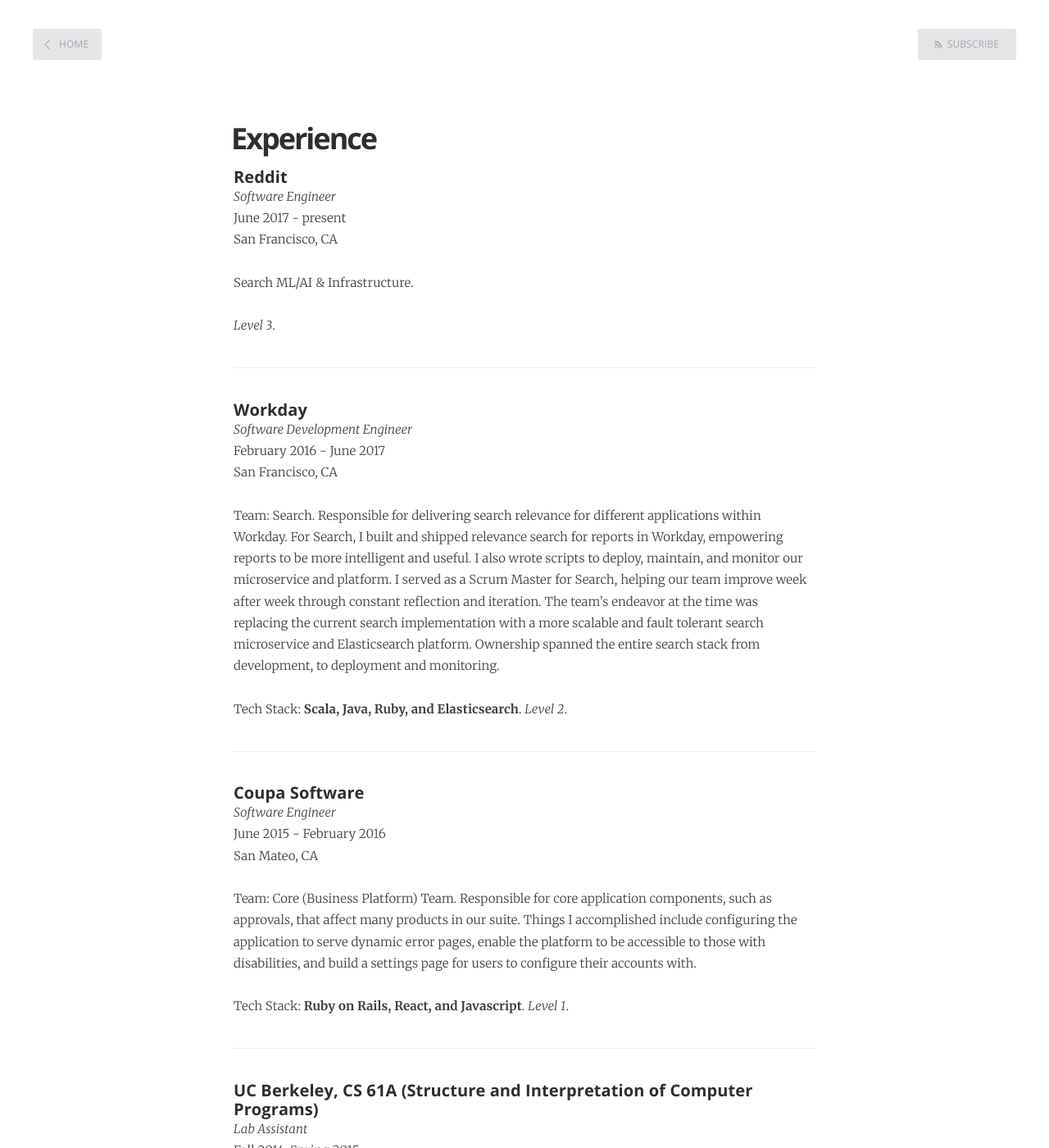
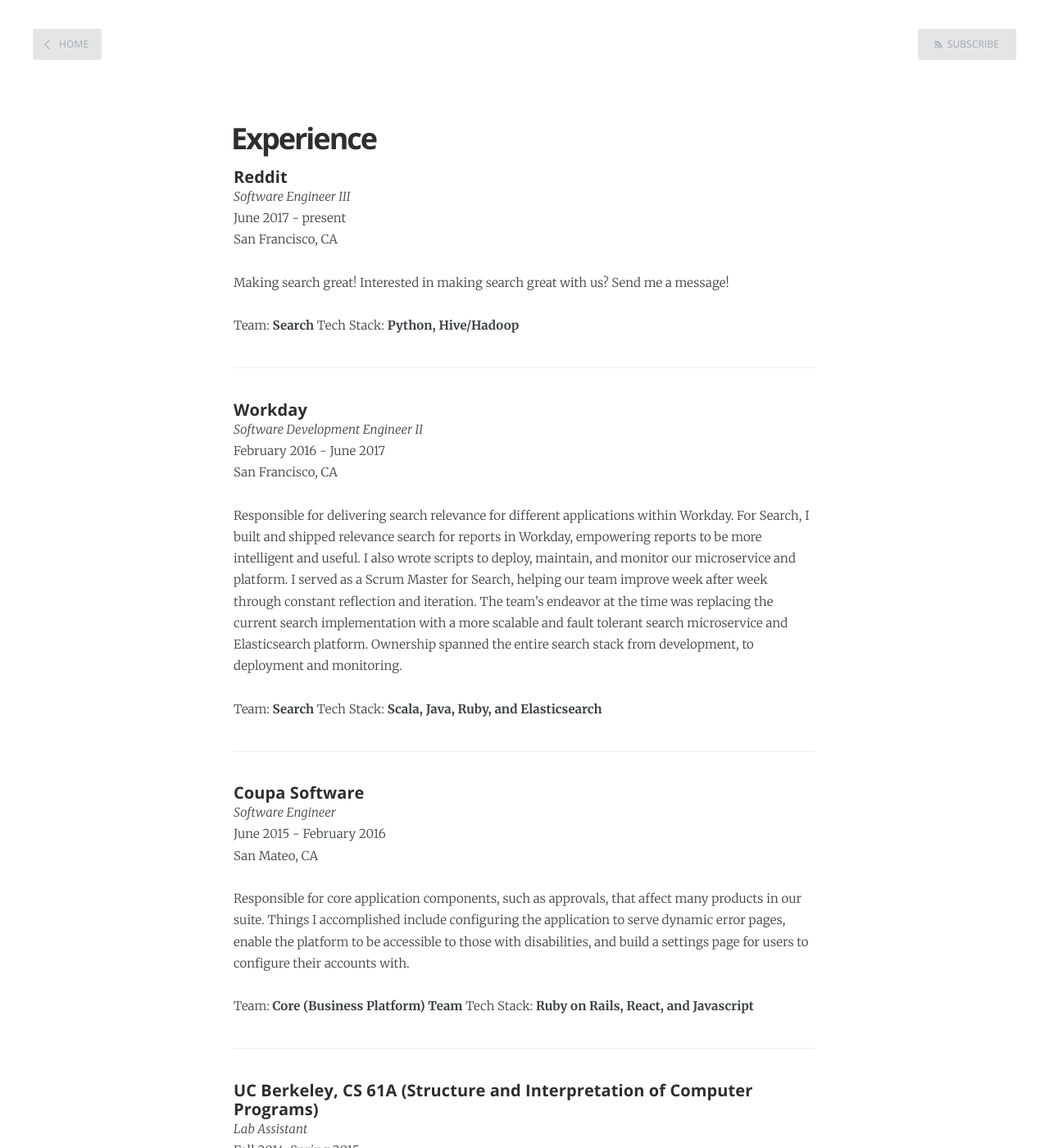
Before and after one commit to thejerrybao/thejerrybao.github.io, a Jekyll site: the page built from experience.md, in a window 1280 px wide and 1400 px high. Shown: the whole window at 82% size. Built offline with Jekyll 4.4.1, drawn with Linux system fonts in a browser that asks for light colours.

Commit message:
Update experience

```diff
--- a/experience.md
+++ b/experience.md
@@ -4,24 +4,26 @@ title: Experience
 ---
 
 ##### Reddit
-*Software Engineer*<br />
+*Software Engineer III*<br />
 June 2017 - present<br />
 San Francisco, CA
 
-Search ML/AI & Infrastructure.
+Making search great! Interested in making search great with us? Send me a message!
 
-*Level 3*.
+Team: **Search**
+Tech Stack: **Python, Hive/Hadoop**
 
 <hr>
 
 ##### Workday
-*Software Development Engineer*<br />
+*Software Development Engineer II*<br />
 February 2016 - June 2017<br />
 San Francisco, CA
 
-Team: Search. Responsible for delivering search relevance for different applications within Workday. For Search, I built and shipped relevance search for reports in Workday, empowering reports to be more intelligent and useful. I also wrote scripts to deploy, maintain, and monitor our microservice and platform. I served as a Scrum Master for Search, helping our team improve week after week through constant reflection and iteration. The team's endeavor at the time was replacing the current search implementation with a more scalable and fault tolerant search microservice and Elasticsearch platform. Ownership spanned the entire search stack from development, to deployment and monitoring.
+Responsible for delivering search relevance for different applications within Workday. For Search, I built and shipped relevance search for reports in Workday, empowering reports to be more intelligent and useful. I also wrote scripts to deploy, maintain, and monitor our microservice and platform. I served as a Scrum Master for Search, helping our team improve week after week through constant reflection and iteration. The team's endeavor at the time was replacing the current search implementation with a more scalable and fault tolerant search microservice and Elasticsearch platform. Ownership spanned the entire search stack from development, to deployment and monitoring.
 
-Tech Stack: **Scala, Java, Ruby, and Elasticsearch**. *Level 2*.
+Team: **Search**
+Tech Stack: **Scala, Java, Ruby, and Elasticsearch**
 
 <hr>
 
@@ -30,9 +32,10 @@ Tech Stack: **Scala, Java, Ruby, and Elasticsearch**. *Level 2*.
 June 2015 - February 2016<br />
 San Mateo, CA
 
-Team: Core (Business Platform) Team. Responsible for core application components, such as approvals, that affect many products in our suite. Things I accomplished include configuring the application to serve dynamic error pages, enable the platform to be accessible to those with disabilities, and build a settings page for users to configure their accounts with.
+Responsible for core application components, such as approvals, that affect many products in our suite. Things I accomplished include configuring the application to serve dynamic error pages, enable the platform to be accessible to those with disabilities, and build a settings page for users to configure their accounts with.
 
-Tech Stack: **Ruby on Rails, React, and Javascript**. *Level 1*.
+Team: **Core (Business Platform) Team**
+Tech Stack: **Ruby on Rails, React, and Javascript**
 
 <hr>
 
```
